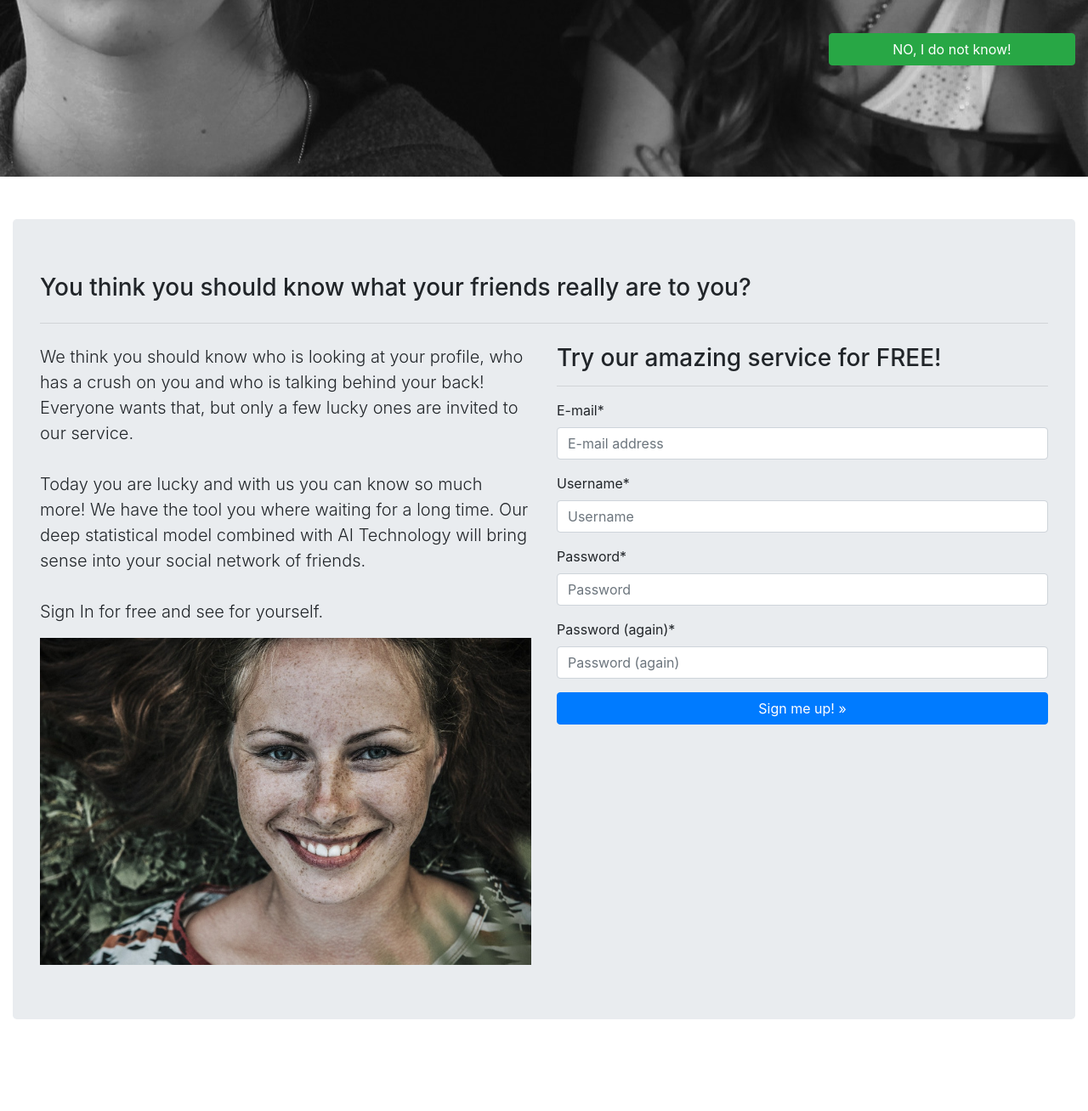
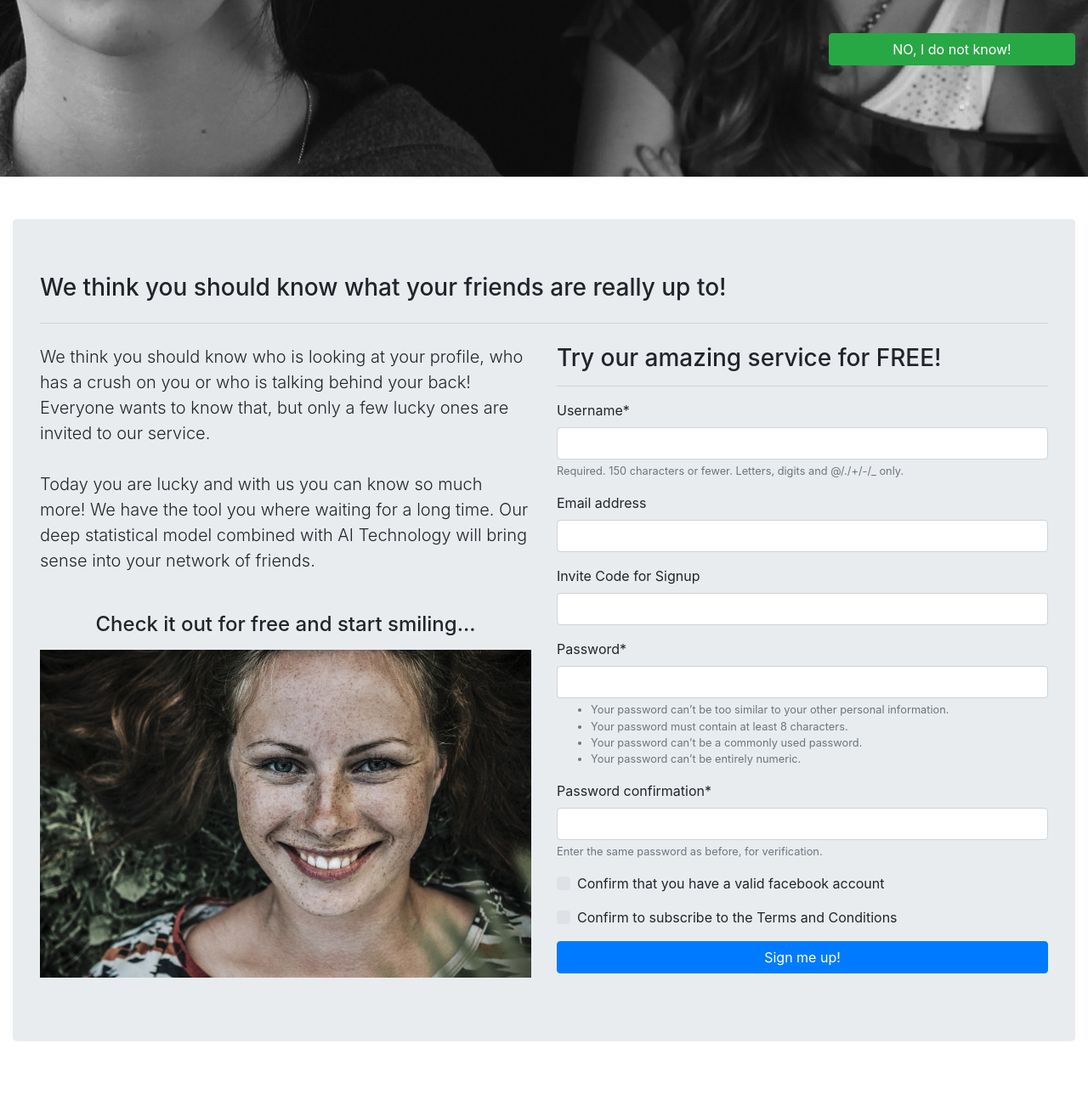
Before and after one commit to rollinger/friendcheck, a Django app: page / in a window 1280 px wide. Shown: the part 1760-3068 px from the top of the page at 85% size. Run offline with Django 3.2, Linux system fonts and the light colour scheme; some libraries are stand-ins or nearby versions.

Commit message:
Extend UserCreationForm

```diff
--- a/friendcheck/templates/account/login.html
+++ b/friendcheck/templates/account/login.html
@@ -4,11 +4,11 @@
 {% load account socialaccount %}
 {% load crispy_forms_tags %}
 
-{% block head_title %}{% trans "Sign In" %}{% endblock %}
+{% block head_title %}{% trans "Log In" %}{% endblock %}
 
 {% block inner %}
 
-<h1>{% trans "Sign In" %}</h1>
+<h1>{% trans "Log In" %}</h1>
 
 {% get_providers as socialaccount_providers %}
 
--- a/friendcheck/templates/base.html
+++ b/friendcheck/templates/base.html
@@ -71,12 +71,12 @@
               </li>
             {% else %}
               <li class="nav-item">
-                {# URL provided by django-allauth/account/urls.py #}
-                <a id="sign-up-link" class="nav-link" href="{% url 'account_signup' %}">{% trans "Sign Up" %}</a>
+                {# URL provided by django-allauth/account/urls.py account_signup #}
+                <a id="sign-up-link" class="nav-link" href="{% url 'home' %}#registration">{% trans "Sign Up" %}</a>
               </li>
               <li class="nav-item">
                 {# URL provided by django-allauth/account/urls.py #}
-                <a id="log-in-link" class="nav-link" href="{% url 'account_login' %}">{% trans "Sign In" %}</a>
+                <a id="log-in-link" class="nav-link" href="{% url 'account_login' %}">{% trans "Log In" %}</a>
               </li>
             {% endif %}
           </ul>
--- a/friendcheck/templates/pages/home.html
+++ b/friendcheck/templates/pages/home.html
@@ -4,6 +4,7 @@
 {% block title %}Crush On Me{% endblock %}
 
 {% block content %}
+<div></div>
 <div class="container-fluid background-cover-image"
     style="background: url('{% static 'images/pages/crush-on-you.jpg' %}') no-repeat center center fixed; margin-top:-100px;">
   <div class="row spacing-300"></div>
@@ -17,7 +18,7 @@
   <div class="row spacing-300 align-items-center">
     <div class="col-sm-9"></div>
     <div class="col-sm-3">
-      <a href="#signup" type="button" class="btn btn-success btn-block">
+      <a href="#registration" type="button" class="btn btn-success btn-block">
         {% trans 'NO, I do not know!' %}
       </a>
     </div>
@@ -37,7 +38,7 @@
   <div class="row spacing-300 align-items-center">
     <div class="col-sm-9"></div>
     <div class="col-sm-3">
-      <a href="#signup" type="button" class="btn btn-success btn-block">
+      <a href="#registration" type="button" class="btn btn-success btn-block">
         {% trans 'NO, I do not know!' %}
       </a>
     </div>
@@ -57,32 +58,32 @@
   <div class="row spacing-300 align-items-center">
     <div class="col-sm-9"></div>
     <div class="col-sm-3">
-      <a href="#signup" type="button" class="btn btn-success btn-block">
+      <a href="#registration" type="button" class="btn btn-success btn-block">
         {% trans 'NO, I do not know!' %}
       </a>
     </div>
   </div>
 </div>
 
-<div class="container-fluid" id="signup">
+<div class="container-fluid" id="registration">
   <div class="row spacing-50"></div>
   <div class="jumbotron">
-    <h3>{% trans 'You think you should know what your friends really are to you?' %}</h3>
+    <h3>{% trans 'We think you should know what your friends are really up to!' %}</h3>
     <hr class="my-4">
     <div class="row">
       <div class="col-sm-6">
         <p class="lead">
           {% blocktrans %}
           We think you should know who is looking at your profile, who has a crush on you
-          and who is talking behind your back! Everyone wants that, but only a few lucky ones
+          or who is talking behind your back! Everyone wants to know that, but only a few lucky ones
           are invited to our service.
           <br><br>
           Today you are lucky and with us you can know so much more!
           We have the tool you where waiting for a long time.
           Our deep statistical model combined with AI Technology will bring sense
-          into your social network of friends.
+          into your network of friends.
           <br><br>
-          Sign In for free and see for yourself.
+          <center><h4>Check it out for free and start smiling...</h4></center>
           {% endblocktrans %}
         </p>
 
@@ -90,8 +91,11 @@
 
       </div>
       <div class="col-sm-6">
+        {% if request.user.is_anonymous %}
           <h3>{% trans 'Try our amazing service for FREE!' %}</h3>
           <hr>
+          {% crispy signup_form signup_form.helper %}
+          <!--hr>
           <form class="signup" id="signup_form" method="post" action="{% url 'account_signup' %}">
             {% csrf_token %}
             {{ signup_form|crispy }}
@@ -99,7 +103,20 @@
             <input type="hidden" name="{{ redirect_field_name }}" value="{{ redirect_field_value }}" />
             {% endif %}
             <button class="btn btn-primary btn-block" type="submit">{% trans 'Sign me up!' %} &raquo;</button>
+          </form-->
+        {% else %}
+            <h3>{% trans 'Log in:' %}</h3>
+            <hr>
+            <form class="login" method="POST" action="{% url 'account_login' %}">
+              {% csrf_token %}
+              {{ form|crispy }}
+              {% if redirect_field_value %}
+              <input type="hidden" name="{{ redirect_field_name }}" value="{{ redirect_field_value }}" />
+              {% endif %}
+              <a class="button secondaryAction" href="{% url 'account_reset_password' %}">{% trans "Forgot Password?" %}</a>
+              <button class="primaryAction btn btn-primary" type="submit">{% trans "Sign In" %}</button>
             </form>
+        {% endif %}
       </div>
     </div>
   </div>
--- a/friendcheck/users/admin.py
+++ b/friendcheck/users/admin.py
@@ -15,8 +15,9 @@ class UserAdmin(auth_admin.UserAdmin):
     form = UserChangeForm
     add_form = UserCreationForm
 
-    fieldsets = (("User", {"fields": ("name", "invite_code", "subscription_type", "subscription_valid_until")}),) \
-        + auth_admin.UserAdmin.fieldsets
+    fieldsets = (("User", {"fields": ("name", "has_facebook_account", \
+        "accept_terms_and_conditions", "invite_code", "subscription_type", \
+        "subscription_valid_until")}),) + auth_admin.UserAdmin.fieldsets
     list_display = ["username", "name", "is_superuser", "subscription_type", "subscription_valid_until"]
     search_fields = ["name"]
 
--- a/friendcheck/users/forms.py
+++ b/friendcheck/users/forms.py
@@ -1,6 +1,10 @@
 from django.contrib.auth import get_user_model, forms
 from django.core.exceptions import ValidationError
 from django.utils.translation import ugettext_lazy as _
+from django import forms as django_form
+
+from crispy_forms.helper import FormHelper
+from crispy_forms.layout import Submit, Layout
 
 User = get_user_model()
 
@@ -17,8 +21,24 @@ class UserCreationForm(forms.UserCreationForm):
         {"duplicate_username": _("This username has already been taken.")}
     )
 
+    #invite = django_form.BooleanField(label=_("You confirm you have a valid facebook account."))
+
+    def __init__(self, *args, **kwargs):
+        super(forms.UserCreationForm, self).__init__(*args, **kwargs)
+        self.order_fields( ['username', 'email', 'invite_code', 'password1', 'password2','has_facebook_account','accept_terms_and_conditions'])
+        self.helper = FormHelper()
+        self.helper.form_id = 'signup_form'
+        self.helper.form_class = 'signup'
+        self.helper.form_method = 'post'
+        self.helper.form_action = 'account_signup'
+
+        self.helper.add_input(Submit('submit', _('Sign me up!'), css_class="btn btn-primary btn-block"))
+
+
     class Meta(forms.UserCreationForm.Meta):
         model = User
+        fields = forms.UserCreationForm.Meta.fields + ('email', 'invite_code','has_facebook_account', \
+            'accept_terms_and_conditions')
 
     def clean_username(self):
         username = self.cleaned_data["username"]
--- a/friendcheck/users/models.py
+++ b/friendcheck/users/models.py
@@ -31,7 +31,10 @@ class User(AbstractUser):
     # First Name and Last Name do not cover name patterns around the globe.
     name = CharField(_("Name of User"), blank=True, max_length=255)
 
-    invite_code = CharField(_("Used Invite Code for Signup"), blank=True, max_length=55)
+    has_facebook_account = models.BooleanField(_('Confirm that you have a valid facebook account'), default=False)
+    accept_terms_and_conditions = models.BooleanField(_('Confirm to subscribe to the Terms and Conditions'), default=False)
+
+    invite_code = CharField(_("Invite Code for Signup"), blank=True, max_length=55)
 
     subscription_type = CharField(_('Type of Subscription'), max_length=255, choices=SUBSCRIPTION_TYPES, default='0')
     subscription_valid_until = DateTimeField(_("Subscription valid until"), blank=True, null=True )
--- a/friendcheck/views.py
+++ b/friendcheck/views.py
@@ -1,6 +1,7 @@
 from django.views.generic import TemplateView
 # https://github.com/pennersr/django-allauth
-from allauth.account.forms import LoginForm, SignupForm
+from allauth.account.forms import LoginForm
+from friendcheck.users.forms import UserCreationForm
 
 class HomeLandingPage(TemplateView):
     template_name = 'pages/home.html'
@@ -9,10 +10,8 @@ class HomeLandingPage(TemplateView):
     def get_context_data(self, **kwargs):
         # we get context data from original view
         context = super(HomeLandingPage, self).get_context_data(**kwargs)
-        context['signup_form'] = SignupForm() # add form to context
+        context['signup_form'] = UserCreationForm() # add form to context
         context['login_form'] = LoginForm() # add form to context
-        # signup==form
-        # login==login_form
         return context
 
 home_landing_page = HomeLandingPage.as_view()
```
Also changed, not shown: friendcheck/users/migrations/0005_auto_20190221_1001.py (added). Lines whose indentation alone changed are shown as unchanged.
